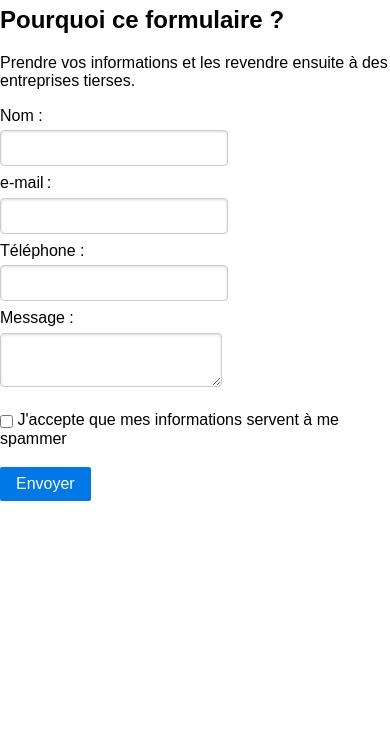
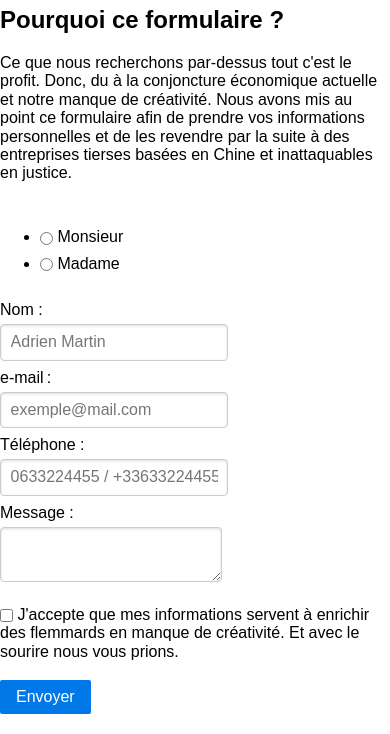
Before and after one commit to gbullet-nws/tuto-formulaires-nws, a plain HTML site: page index.html in a window 390 px wide. Shown: the part 110-844 px from the top of the page. Drawn offline with nearby package versions, Linux system fonts and the light colour scheme.

Commit message:
placeholder, telephone etc...

```diff
--- a/index.html
+++ b/index.html
@@ -11,25 +11,44 @@
 </head>
 
 <body>
-    <h1>Un formulaire de récolte de données </h1>
+    <h1>Un formulaire de récolte de données personnelles</h1>
 
     <article>
 
         <h2>Pourquoi ce formulaire ?</h2>
-        <p> Prendre vos informations et les revendre ensuite à des entreprises tierses.</p>
+        <p> Ce que nous recherchons par-dessus tout c'est le profit. Donc, du à la conjoncture
+            économique actuelle et notre manque de créativité. Nous avons mis au point ce formulaire
+            afin de prendre vos informations personnelles et de les revendre par la suite à des
+            entreprises tierses basées en Chine et inattaquables en justice.</p>
 
         <form class="pure-form pure-form-aligned" action="/ma-page-de-traitement" method="post">
+            <fieldset class="pure-controls" >
+                <ul>
+                    <li>
+                      <label for="monsieur">
+                        <input type="radio" id="monsieur" name="titre" value="M." >
+                        Monsieur
+                      </label>
+                    </li>
+                    <li>
+                      <label for="madame">
+                        <input type="radio" id="madame" name="titre" value="Mme.">
+                        Madame
+                      </label>
+                    </li>
+                </ul>
+              </fieldset>
             <div class="pure-control-group">
                 <label for="name">Nom :</label>
-                <input type="text" id="name" name="user_name">
+                <input type="text" placeholder="Adrien Martin" minlength="3" id="name" name="user_name">
             </div>
             <div class="pure-control-group">
                 <label for="mail">e-mail :</label>
-                <input type="email" id="mail" name="user_mail">
+                <input type="email" placeholder="exemple@mail.com" id="mail" name="user_mail">
             </div>
             <div class="pure-control-group">
                 <label for="phone"> Téléphone :</label>
-                <input type="tel" id="phone" name="user_phone"></input>
+                <input type="tel" placeholder="0633224455 / +33633224455" minlength="10" maxlength="12" id="phone" name="user_phone"></input>
             </div>
             <div class="pure-control-group">
                 <label for="msg">Message :</label>
@@ -37,7 +56,9 @@
             </div>
             <div class="pure-controls">
                 <label for="cb" class="pure-checkbox">
-                    <input id="cb" type="checkbox"> J'accepte que mes informations servent à me spammer
+                    <input id="cb" type="checkbox"> J'accepte que mes informations servent
+                    à enrichir des flemmards en manque de créativité. Et avec le sourire
+                    nous vous prions.
                 </label>
                 <button id="envoi" type="submit" class="pure-button pure-button-primary"> Envoyer </button>
             </div>
--- a/validations.js
+++ b/validations.js
@@ -23,16 +23,12 @@ function validerFormulaire() {
     if (!validerNom()) {
         return false;
     }
-
+    if (!validerTelephone()) {
+        return false;
+    }
     if (!validerMessage()){
         return false;
     }
-
-    // vous pouvez insérer d'autres éléments de validation ici
-    if (!validerTelephone()) {
-        return false;
-    }
-
     // si aucune erreur n'a été trouvée, on arrive ici
     return true;
 }
@@ -80,11 +76,15 @@ function validerMessage(){
     }
 }
 
-// la chaine doivent avoir une taille d'au moins la taille fournie
-function verifierTaille(chaine, taille_mini_chaine) {
+// les chaines doivent avoir une taille minimale ou maximale selon le champs
+function verifierTaille(chaine, taille_mini_chaine, taille_max_chaine) {
     if (chaine.length < taille_mini_chaine) {
         return false;
-    }else{
+    }
+    else if (chaine.length > taille_max_chaine) {
+        return false;
+    }
+    else{
         return true;
     }
 }
@@ -104,7 +104,6 @@ function verifierCaracteresInterdits(chaine){
 
 // validation du numéro de téléphone
 function verifierNumeroTelephone(chaine){
-    // https://developer.mozilla.org/en-US/docs/Web/JavaScript/Reference/Global_Objects/RegExp/test
     if(/^[0-9 ']*$/.test(chaine) == false){
         return false;
     }
```
